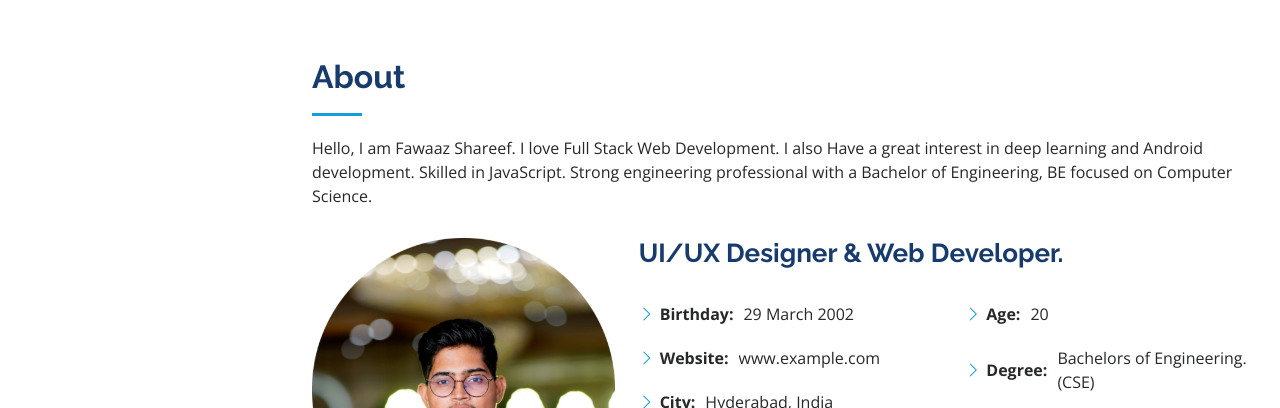
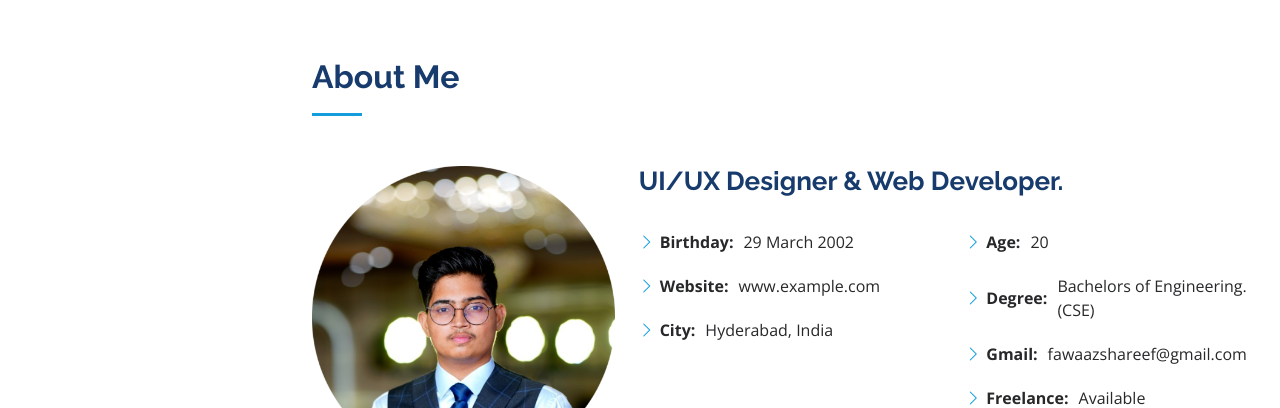
Before and after one commit to Fawaaz7/Resume-Fawaaz, a plain HTML site: page index.html in a window 1280 px wide. Shown: the part 802-1210 px from the top of the page. Drawn offline with nearby package versions, Linux system fonts and the light colour scheme.

Commit message:
minor changes

```diff
--- a/index.html
+++ b/index.html
@@ -119,10 +119,7 @@
       <section id="about" class="about">
         <div class="container">
           <div class="section-title">
-            <h2>About</h2>
-            <p>
-              Hello, I am Fawaaz Shareef. I love Full Stack Web Development. I also Have a great interest in deep learning and Android development. Skilled in JavaScript. Strong engineering professional with a Bachelor of Engineering, BE focused on Computer Science.
-            </p>
+            <h2>About Me</h2>
           </div>
 
           <div class="row">
```
